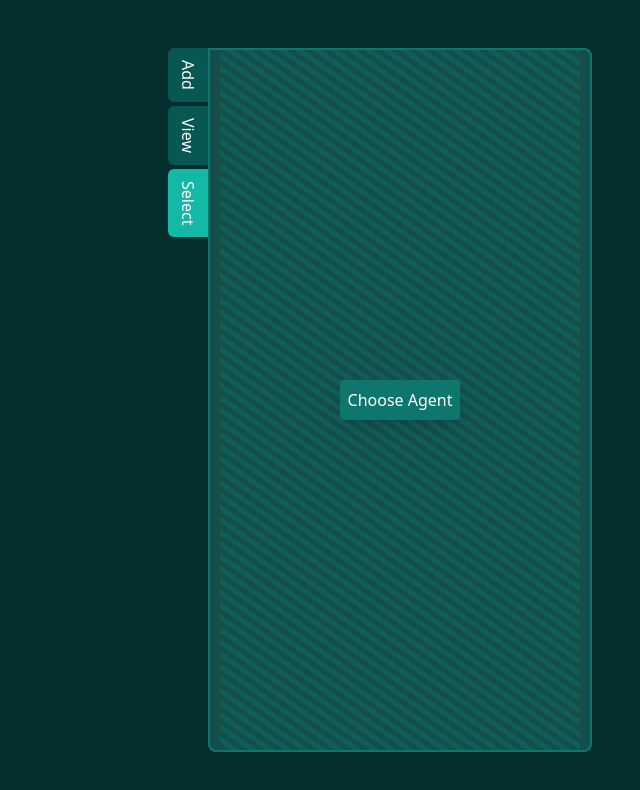
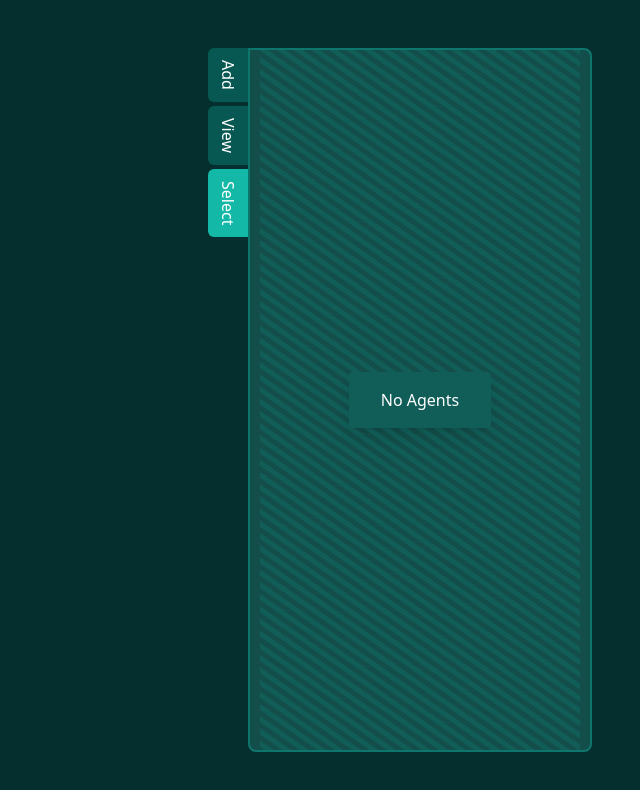
Before and after one commit to DragonOfShuu/OperationLightningBolt, an Angular app: page / in a window 1280 px wide. Both pictures are taken after a click on the button "Select". Shown: the top 790 px of the page, without its empty margins (640-1280 px from the left). Built offline with nearby package versions, Linux system fonts and the light colour scheme.

Commit message:
Prettier Dialog

```diff
--- a/src/app/agent-panel-viewer/select-page/select-page.component.html
+++ b/src/app/agent-panel-viewer/select-page/select-page.component.html
@@ -1,15 +1,22 @@
 <div class="size-full relative p-5 shadow-black">
   <div class="absolute inset-0 flex items-center justify-center z-10">
-    <button class="button shadow-lg" (click)="selectAgent(winnerdialog)">
-      Choose Agent
+    <button class="button no-stripe-button px-8 py-4 shadow-lg" (click)="selectAgent(winnerdialog)" [disabled]="agentHolder.getAgents().length===0">
+      {{ agentHolder.getAgents().length === 0 ? "No Agents" : "Select Agent" }}
     </button>
-    <dialog #winnerdialog class="p-4 bg-teal-800 dialog" (close)="onClose($event)">
-      <h1 class="text-white">
-        {{ selectedAgent?.name }}
-      </h1>
-      <p class="text-gray-100">
-        {{ selectedAgent?.quote }}
-      </p>
+    <dialog #winnerdialog class="p-4 dialog bg-transparent" (close)="onClose($event)">
+      <div class="dialog-inner">
+        <h1 class="text-white dialog-title">
+            {{ selectedAgent?.name }}
+        </h1>
+        <div class="dialog-text">
+          <p class="flex flex-col justify-center items-stretch">
+            &lsquo;{{ selectedAgent?.quote }}&rsquo;
+          </p>
+          <button class="button" (click)="winnerdialog.close()">
+            Close
+          </button>
+        </div>
+      </div>
     </dialog>
   </div>
   <div class="absolute inset-0 overflow-hidden shadow-inner">
--- a/src/app/agent-panel-viewer/select-page/select-page.component.sass
+++ b/src/app/agent-panel-viewer/select-page/select-page.component.sass
@@ -6,6 +6,24 @@
 
     &::backdrop
       animation: backdrop-fade-in 0.7s ease-out forwards
+
+  .dialog-inner
+    display: grid
+    grid-template-rows: 50px 20px auto 70px 20px
+    grid-template-columns: 70px auto 20px 30px
+
+    .dialog-title
+      @apply col-span-full align-bottom flex items-center relative z-10
+      grid-row: 1 / 3
+
+    .dialog-text
+      grid-column: 2 / 4
+      grid-row: 2 / 5
+      max-width: 50vw
+
+      @apply flex flex-col gap-2 justify-center items-center rounded-lg text-white border-teal-800 border-2 bg-teal-900
+      @apply p-4
+
 
 
 @keyframes fade-in
--- a/src/app/agent-panel-viewer/select-page/select-page.component.ts
+++ b/src/app/agent-panel-viewer/select-page/select-page.component.ts
@@ -10,7 +10,7 @@ import { Agentwid } from '../agentwid.type';
   styleUrl: './select-page.component.sass'
 })
 export class SelectPageComponent {
-  private agentHolder = inject(AgentHolderService)
+  agentHolder = inject(AgentHolderService)
   selectedAgent: null|Agentwid = null;
   dialog: null|HTMLDialogElement = null;
 
@@ -20,6 +20,7 @@ export class SelectPageComponent {
 
   selectAgent(dialog: HTMLDialogElement) {
     const agent = this.agentHolder.selectRandom();
+    if (!agent) return;
     this.selectedAgent = agent;
     this.dialog = dialog;
     this.dialog.showModal();
--- a/src/app/app.component.html
+++ b/src/app/app.component.html
@@ -1,6 +1,6 @@
 <div class="absolute inset-0 p-12 overflow-hidden">
   <div class="size-full flex flex-row justify-end">
-    <shuu-agent-viewer />
+    <shuu-agent-viewer class="w-full md:w-96 lg:w-[30vw]" />
   </div>
   <shuu-lightning-svg class="-z-50 opacity-30 absolute -bottom-[150px] -left-10 w-96 h-auto" />
 </div>
--- a/src/app/components/tab-switcher/tab-switcher.component.sass
+++ b/src/app/components/tab-switcher/tab-switcher.component.sass
@@ -11,4 +11,4 @@
 
 .page-container
     scrollbar-gutter: stable both-edges
-    @apply grow rounded-lg rounded-tl-none bg-teal-900 border-2 border-teal-700 h-full w-96 overflow-auto
+    @apply grow rounded-lg rounded-tl-none bg-teal-900 border-2 border-teal-700 h-full overflow-auto
--- a/src/styles.sass
+++ b/src/styles.sass
@@ -46,6 +46,10 @@
     &:disabled
       background: repeating-linear-gradient(35deg, theme('colors.teal.900'), theme('colors.teal.900') 10px, theme('colors.teal.800') 11px, theme('colors.teal.800') 20px)
 
+    &.no-stripe-button:disabled
+      background: none
+      background-color: theme('colors.teal.800')
+
   .stripe-background
     background: repeating-linear-gradient(35deg, theme('colors.teal.900'), theme('colors.teal.900') 5px, theme('colors.teal.800') 5.1px, theme('colors.teal.800') 10px)
 
```
Also changed, not shown: 1 other file (tests, documents, lock files or other folders).
